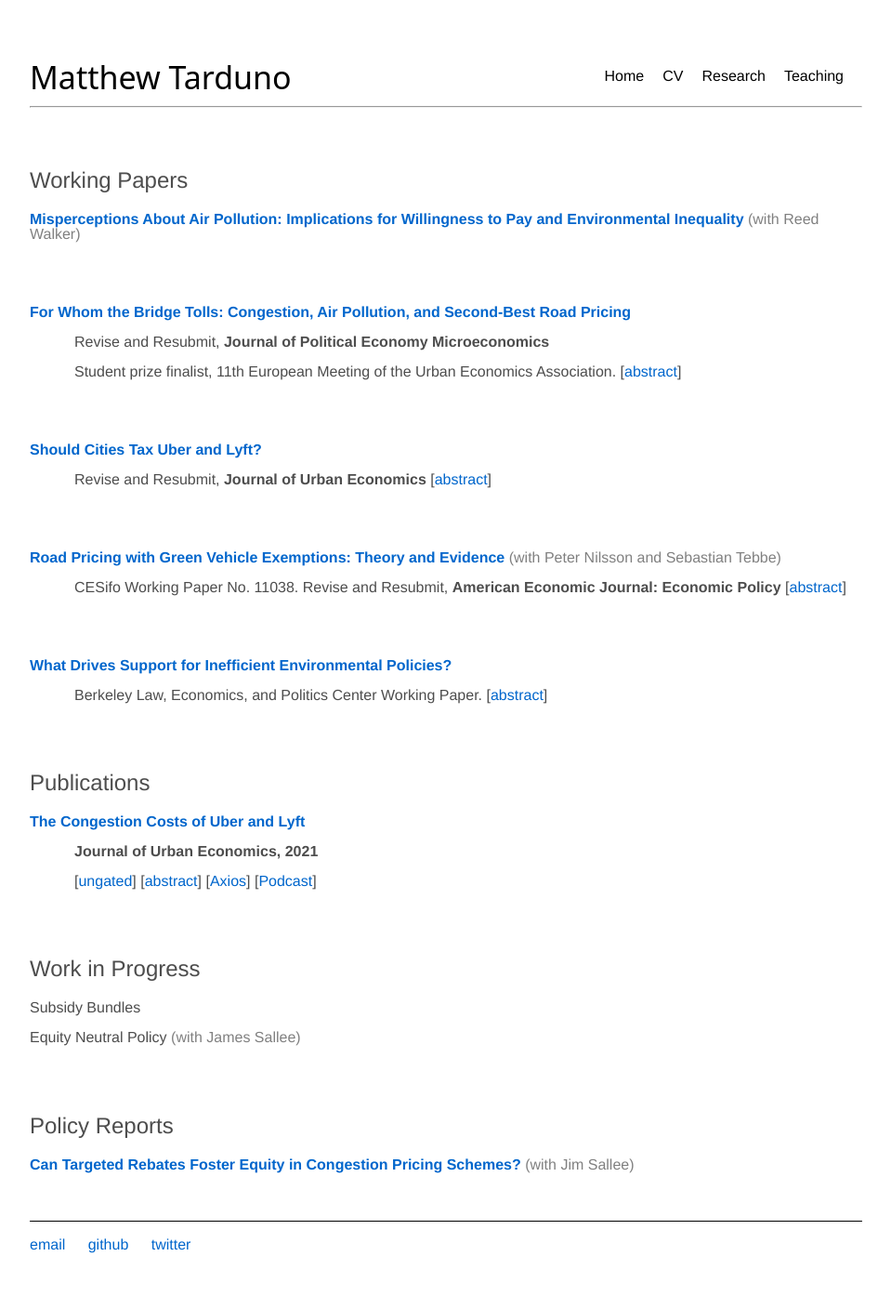
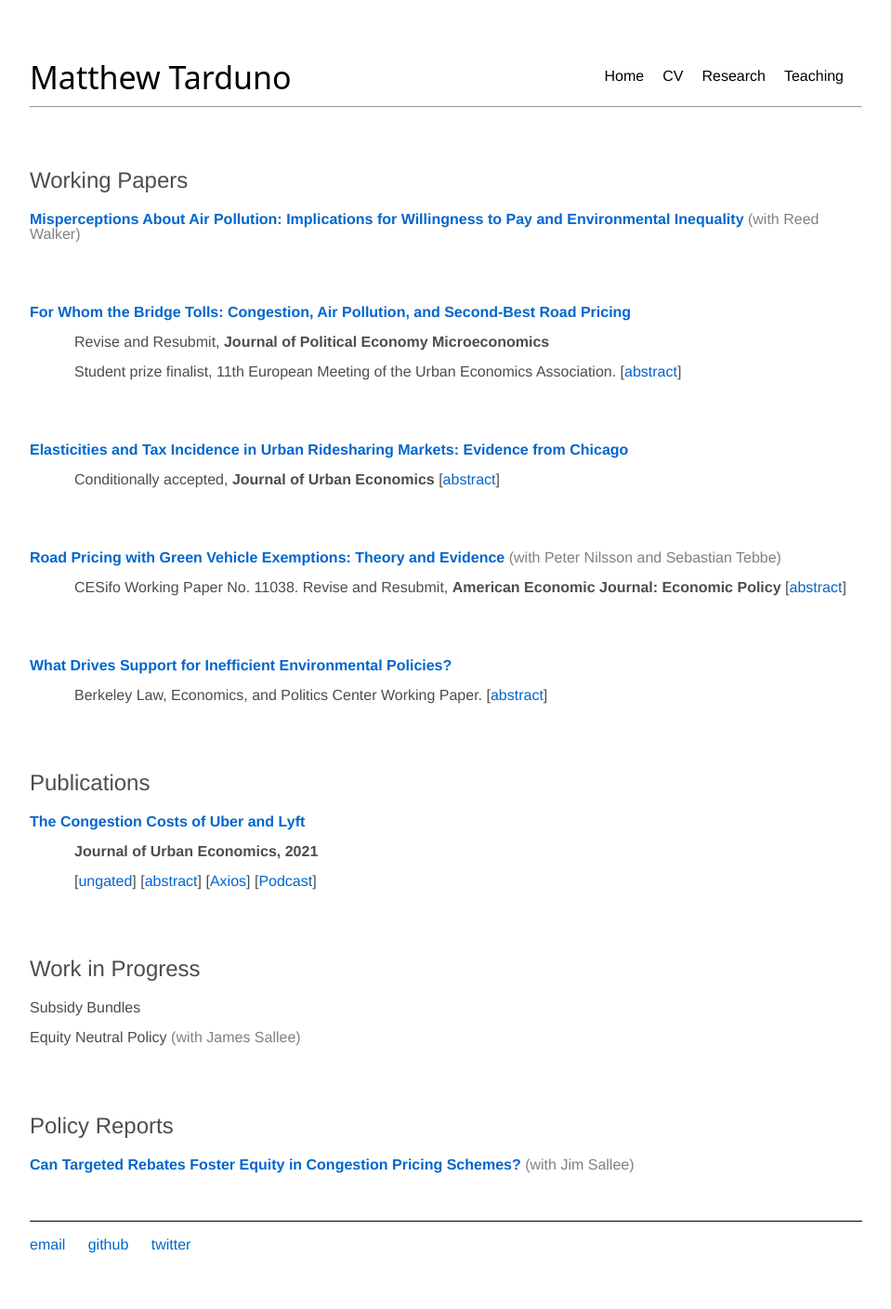
Before and after one commit to Matt-Tarduno/Matt-Tarduno.github.io, a Jekyll site: the page built from research/index.html, in a window 1280 px wide. Shown: the whole page at 93% size, without its empty margins (160-1119 px from the left). Built offline with Jekyll 4.4.1, drawn with Linux system fonts in a browser that asks for light colours.

Commit message:
Update index.html

```diff
--- a/research/index.html
+++ b/research/index.html
@@ -91,9 +91,9 @@
     <br><br>
 
     <p class="paper-title">
-        <a href="https://papers.ssrn.com/sol3/papers.cfm?abstract_id=4624940" target="_blank">Should Cities Tax Uber and Lyft?</a>
+        <a href="https://papers.ssrn.com/sol3/papers.cfm?abstract_id=4624940" target="_blank">Elasticities and Tax Incidence in Urban Ridesharing Markets: Evidence from Chicago</a>
     </p>
-    <p class="info-line">Revise and Resubmit, <span class="journal-name">Journal of Urban Economics</span>
+    <p class="info-line">Conditionally accepted, <span class="journal-name">Journal of Urban Economics</span>
         [<a href="javascript:void(0)" onclick="toggleAbstract('abstract2')">abstract</a>]
     </p>
     <p id="abstract2" class="abstract">
```
